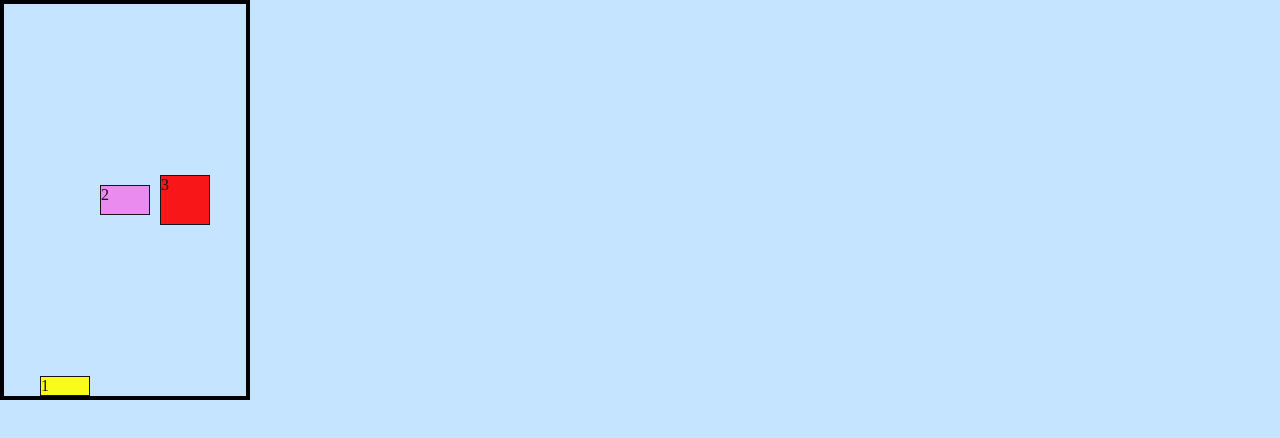
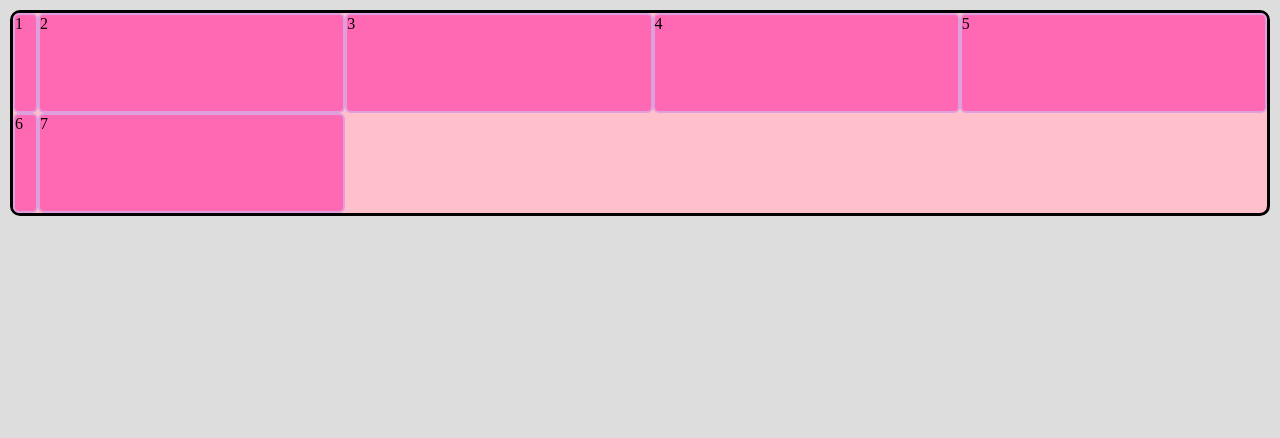
Before and after one commit to andreatrasvina/portfolio-example, a plain HTML site: page example.html in a window 1280 px wide. Drawn offline with Linux system fonts and the light colour scheme.

Commit message:
css como usar grid

```diff
--- a/example.css
+++ b/example.css
@@ -3,7 +3,7 @@
 */
 
 body{
-    background-color: #c4e4ff;
+    background-color: #ddd;
 }
 
 /* (0, 1, 0) */
@@ -247,3 +247,37 @@ flex wrap: cuando hay desbordamiento no wrap ajusta el tamaño de elementos para
     /* flex: 1;
     order: 2; */
 }
+
+/*flex: solo un eje principal, row o column
+grid: cuadricula, matriz o rejilla dos dimensiones, row Y column*/
+
+.contenedor-grid{
+    margin: 10px;
+
+    background-color: pink;
+    border: 3px solid;
+    border-radius: 10px;
+
+    /*para convertirlo a cuadricula se usa la propiedad grid*/
+    display: grid;
+    /*grid-template-columns: 1fr 1fr; /*1fr = 100%, la cantidad de fracciones que pongamos sera el total de columnas*/
+    /*existen dos maneras de indicar el alto de la fila*/
+    /*grid-template-rows: 100px 50px 20px 500px; /*tamaño de la altura de las filas especificada*/
+    /*grid-auto-rows: 200px 19px;/*el tamaño de la altura automaticamente de cada fila*/
+
+    grid-auto-flow: row; /*valor por defecto*/
+
+    /*usar REPEAT cuando el mismo valor se repite, se puede combinar con valores fijos*/
+    grid-template-columns: 25px repeat(3, 1fr) minmax(100px, 1fr); /*una columna de 25px, 3 de 1 fr, y la ultima columna tiene un espacio minimo de 100px y maximo se comporta como 1fr*/
+    /*repeat(3, 1fr): repite 3 columnas de 1 fr*/
+    /*repeat(3, 25px 50px): se repite el patron de una columna 25 y otra 50*/
+    /*minmax(100px, 1fr): minimo 100px, maximo 1fr*/
+    grid-template-rows: repeat(2, 100px);
+
+}
+
+.div-grid{
+    background: hotpink;
+    border: 2px solid plum;
+    border-radius: 6px;
+}
--- a/example.html
+++ b/example.html
@@ -31,11 +31,23 @@
             </div>
         </section> -->
 
-        <section class="section">
+        <!-- <section class="section">
             <div class="item">1</div>
             <div class="item">2</div>
             <div class="item">3</div>
         </section>
+        -->
+
+        <section class="contenedor-grid">
+            <div class="div-grid">1</div>
+            <div class="div-grid">2</div>
+            <div class="div-grid">3</div>
+            <div class="div-grid">4</div>
+            <div class="div-grid">5</div>
+            <div class="div-grid">6</div>
+            <div class="div-grid">7</div>
+        </section>
+
 
     </body>
 </html>
```
